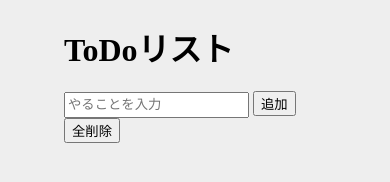
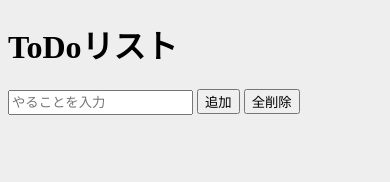
Before and after one commit to volvolvolvox72/todolist, a plain HTML site: page index.html in a window 390 px wide. Drawn offline with Linux system fonts and the light colour scheme.

Commit message:
Add files via upload

```diff
--- a/style.css
+++ b/style.css
@@ -44,6 +44,15 @@ p{
     color: gray;
 }
 
+@media screen and (max-width: 767px){
+    body{
+        margin: 8px;
+    }
+}
+
+
+
+
 
 
 
```
